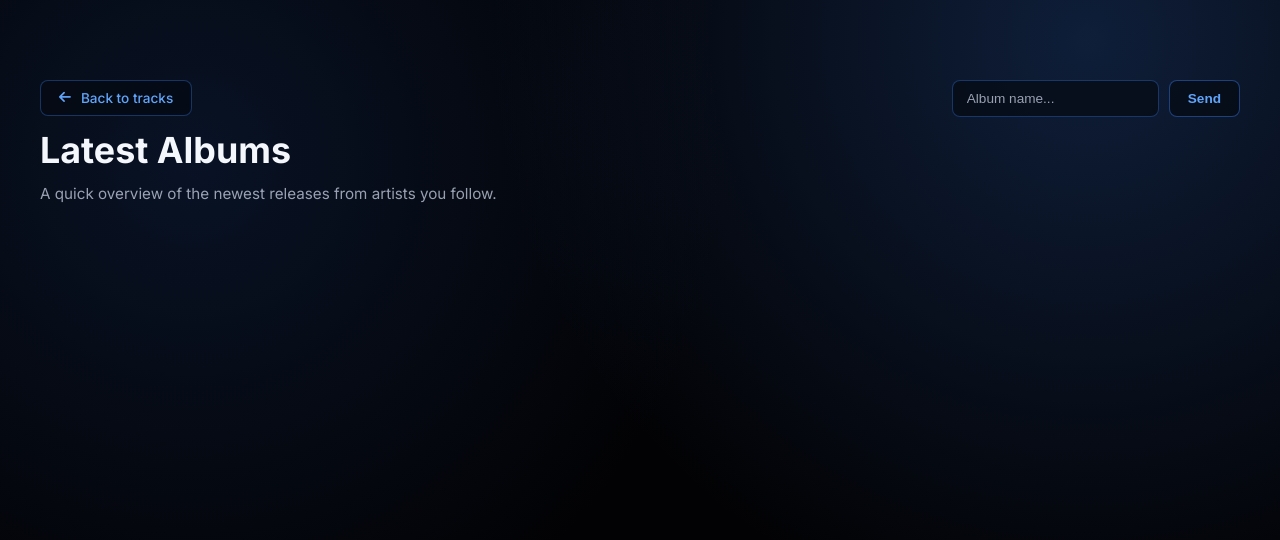
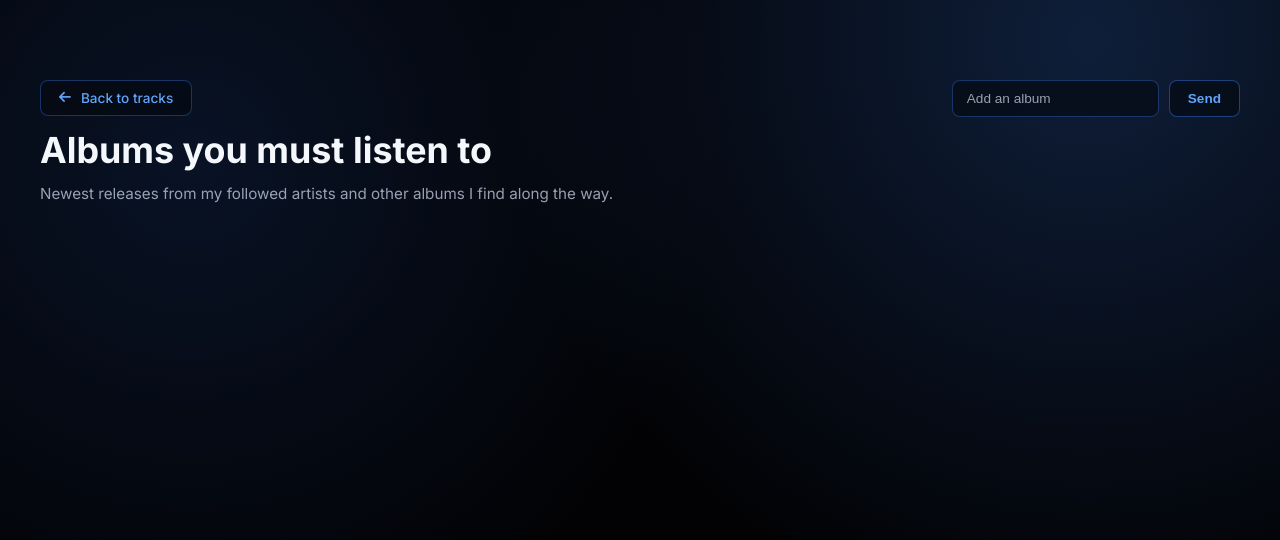
Before and after one commit to niprobin/curated_digging, a plain HTML site: page albums.html in a window 1280 px wide. Drawn offline with Linux system fonts and the light colour scheme; no server answers.

Commit message:
fixing the JS for 'add-album'

```diff
--- a/albums.html
+++ b/albums.html
@@ -16,13 +16,13 @@
         <div class="page-header__bar">
           <div class="page-header__content">
             <a class="back-link" href="index.html"><i class="fa-solid fa-arrow-left"></i> Back to tracks</a>
-            <h1>Latest Albums</h1>
-            <p class="page-header__lead">A quick overview of the newest releases from artists you follow.</p>
+            <h1>Albums you must listen to</h1>
+            <p class="page-header__lead">Newest releases from my followed artists and other albums I find along the way.</p>
           </div>
           <form id="albumListenForm" class="album-listen-form" autocomplete="off">
             <label class="sr-only" for="albumListenInput">Album name to open</label>
             <div class="album-listen-form__controls">
-              <input type="text" id="albumListenInput" name="album_name" class="album-listen-form__input" placeholder="Album name..." required />
+              <input type="text" id="albumListenInput" name="album_name" class="album-listen-form__input" placeholder="Add an album" required />
               <button type="submit" id="albumListenSubmit" class="album-listen-form__button">Send</button>
             </div>
           </form>
--- a/albums.js
+++ b/albums.js
@@ -40,9 +40,10 @@ document.addEventListener('DOMContentLoaded', () => {
       fallbackGrid.setAttribute('aria-live', 'polite');
       fallbackGrid.setAttribute('aria-label', 'Album results');
       main.appendChild(fallbackGrid);
-      albumElements.grid = fallbackGrid;
     }
+    albumElements.grid = document.querySelector('#albumGrid');
   }
+
 
   albumElements.listenForm = document.querySelector('#albumListenForm');
   albumElements.listenInput = document.querySelector('#albumListenInput');
@@ -52,7 +53,6 @@ document.addEventListener('DOMContentLoaded', () => {
     console.error('Albums page is missing required containers.');
     return;
   }
-
   bindAlbumGridEvents();
   bindAlbumListenForm();
   document.addEventListener('mousedown', handleGlobalPointerDown);
```
